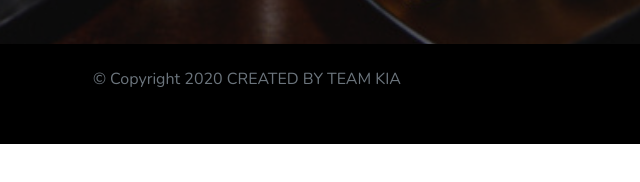
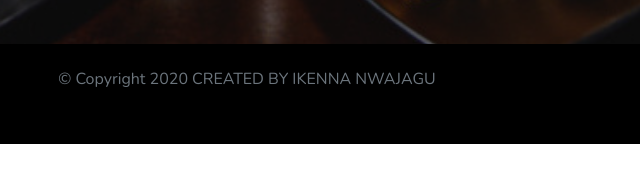
Before and after one commit to sochikenny/Date-Night.github.io, a plain HTML site: page index.html in a window 1280 px wide. Shown: the part 812-994 px from the top of the page, 393-1033 px from the left. Drawn offline with nearby package versions, Linux system fonts and the light colour scheme; a web font is replaced by a local one.

Commit message:
minor change

```diff
--- a/index.html
+++ b/index.html
@@ -86,7 +86,7 @@
     <footer class="footer">
         <div class="two-toned-footer-color"></div>
         <p class="text-muted text-muted-footer text-center">
-            &copy; Copyright 2020 CREATED BY TEAM KIA
+            &copy; Copyright 2020 CREATED BY IKENNA NWAJAGU
         </p>
     </footer>
 
```
